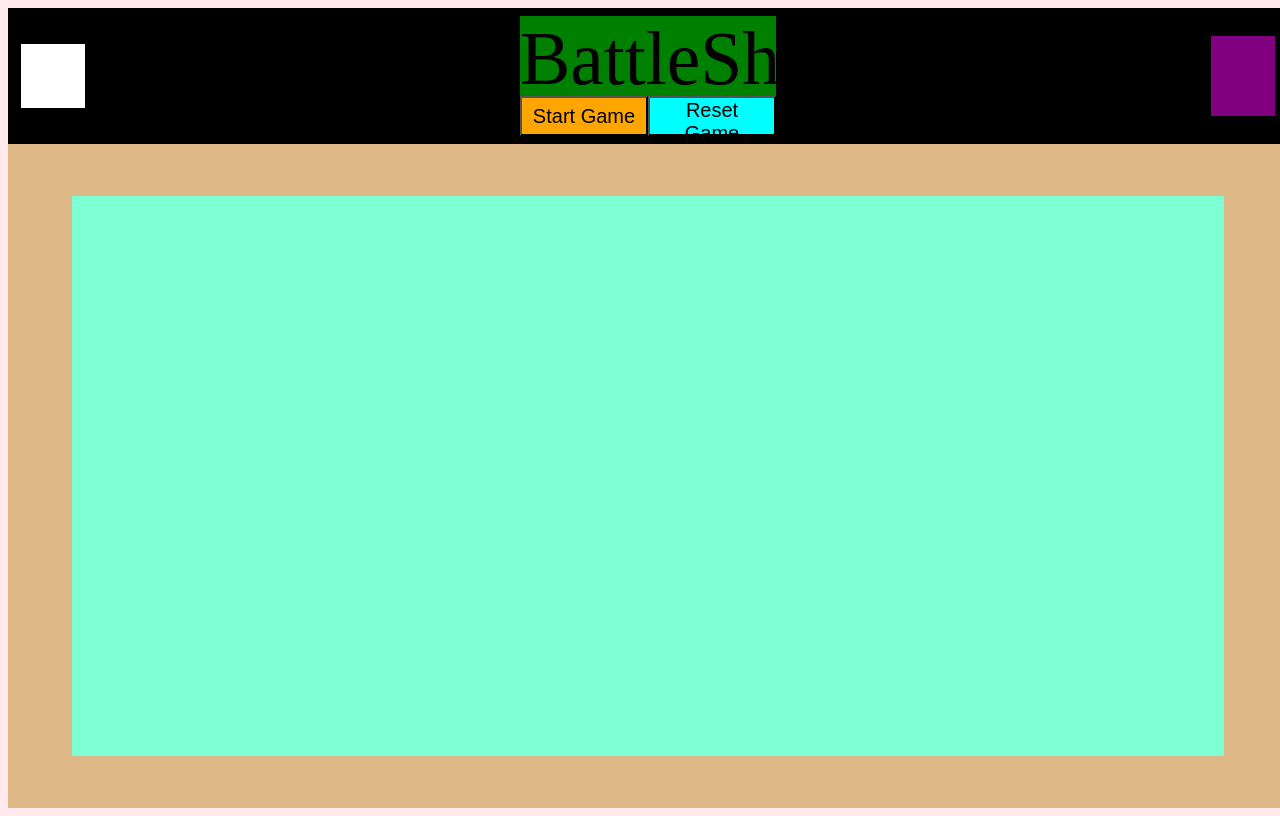
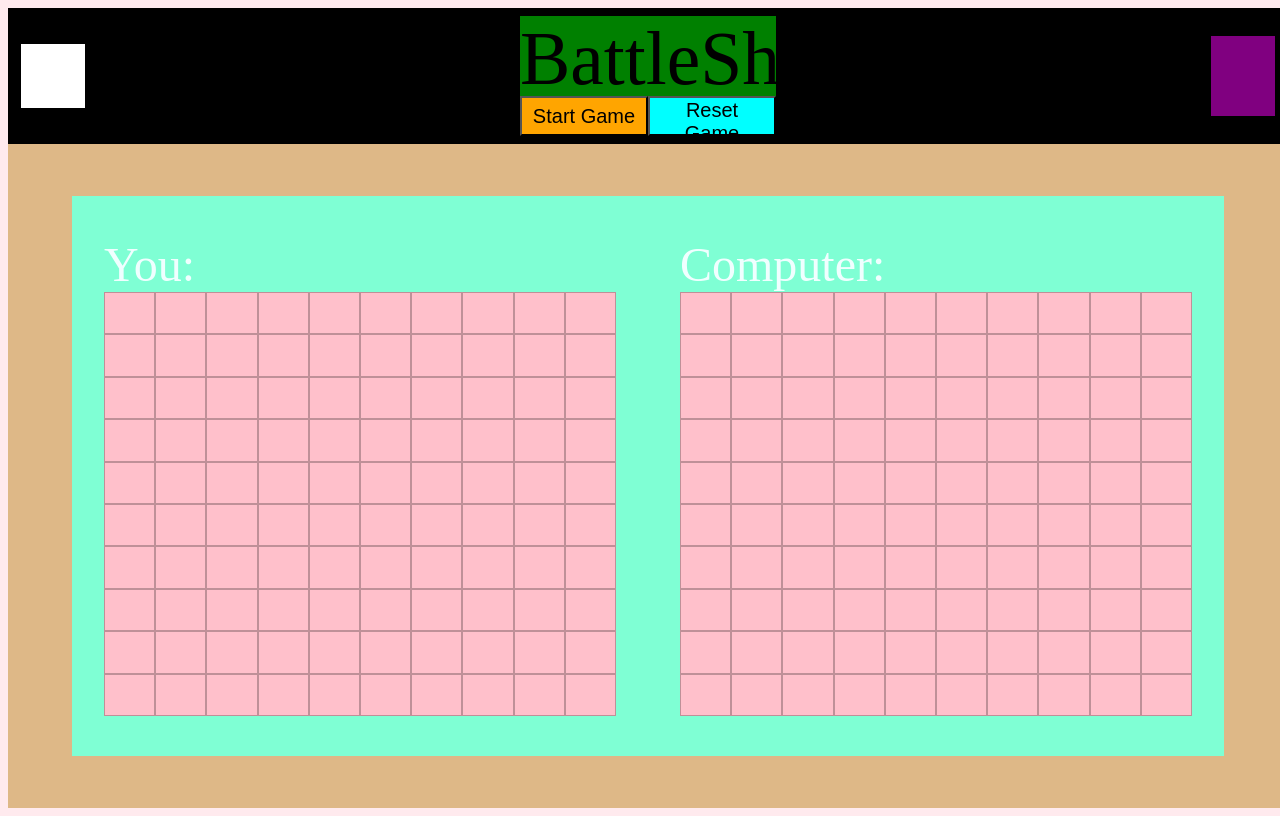
Before and after one commit to DutsAndrew/battleship-game, a website built with webpack: page dist/index.html in a window 1280 px wide. Built offline with nearby package versions, Linux system fonts and the light colour scheme.

Commit message:
gameboards populate 100 cells and are assigned an id in that range

```diff
--- a/src/index.js
+++ b/src/index.js
@@ -1 +1,7 @@
 import './stylesheets/style.css';
+
+import { startGame } from './scripts/start-game';
+
+window.onload = () => {
+  startGame();
+}
--- /dev/null
+++ b/src/scripts/start-game.js
@@ -0,0 +1,42 @@
+export {
+  startGame
+}
+
+function startGame() {
+  const playerOneBoard = document.querySelector('#player-one-board');
+  const computerBoard = document.querySelector('#computer-board');
+
+  const createPlayerOneBoard = createGameBoardCells(playerOneBoard);
+  const createComputerBoard = createGameBoardCells(computerBoard);
+  return {
+    createPlayerOneBoard,
+    createComputerBoard
+  }
+}
+
+function createGameBoardCells(playerBoard) {
+  const boardSize = 10;
+  let newCount = counter();
+  for(let row = 0; row < boardSize; row++) {
+    const boardRow = document.createElement('div');
+    boardRow.classList.add('game-board-row');
+
+    for (let cell = 0; cell < boardSize; cell++) {
+      const boardCell = document.createElement('div');
+      boardCell.classList.add('game-board-cell');
+      boardCell.setAttribute('id', `Cell: ${newCount()}`);
+      boardRow.appendChild(boardCell);
+    }
+  playerBoard.appendChild(boardRow);
+  }
+}
+
+function counter() {
+  let counter = 0;
+
+  function increaseCounter() {
+    return counter += 1;
+  }
+
+  return increaseCounter;
+}
--- a/src/stylesheets/style.css
+++ b/src/stylesheets/style.css
@@ -86,8 +86,56 @@ body {
 #gameboard {
   display: flex;
   flex-flow: row nowrap;
+  justify-content: space-around;
+  align-items: center;
   margin: 0;
   width: 90vw;
   height: 70vh;
   background-color: aquamarine;
 }
+
+#player-one-container, #computer-container {
+  width: 40vw;
+  height: 60vh;
+  background-color: chocolate;
+}
+
+#player-one-title, #computer-title {
+  background-color: aquamarine;
+  width: 40vw;
+  height: 7vh;
+  margin: 0;
+  font-size: 3em;
+  display: flex;
+  align-items: center;
+  color: azure;
+}
+
+#player-one-board, #computer-board {
+  margin: 0;
+  width: 40vw;
+  height: 53vh;
+  display: flex;
+  flex-flow: row wrap;
+}
+
+.game-board-row{
+  margin: 0;
+  background-color: pink;
+  flex: 1 1 100%;
+  display: flex;
+  flex-direction: row;
+  justify-content: stretch;
+  align-items: stretch;
+  border: 1px solid rgb(0,0,0, 0.25);
+}
+
+.game-board-cell {
+  display: flex;
+  flex: 1 1 100%;
+  border: 1px solid rgb(0,0,0, 0.25);
+}
+
+.game-board-row:nth-child(1n) {
+  border: none
+}
```
Also changed, not shown: dist/index.html, dist/main.js.
